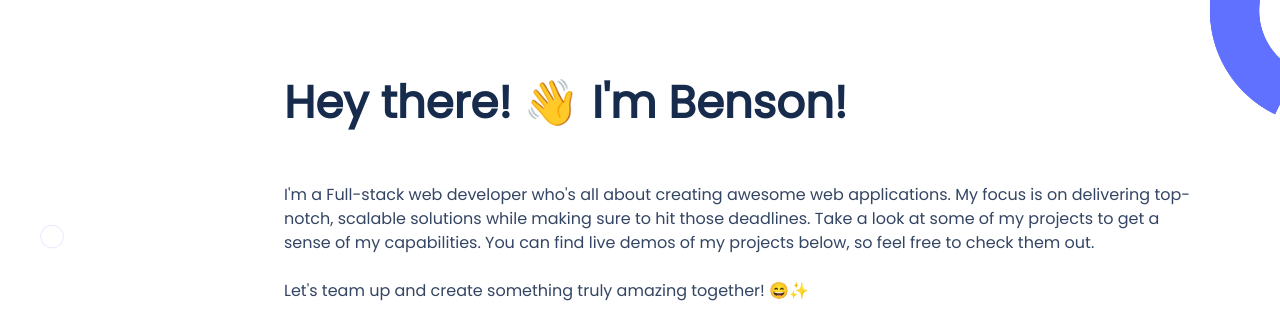
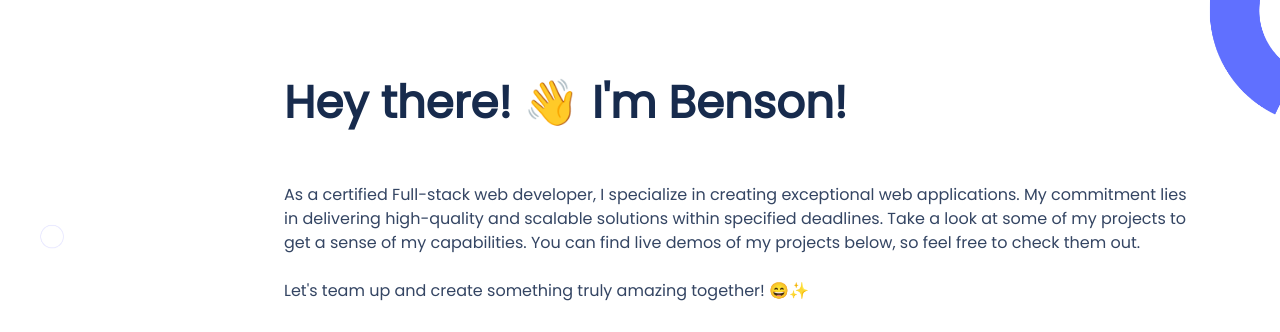
Before and after one commit to BenMKT/Portfolio, a website: page index.html in a window 1280 px wide. Shown: the part 219-551 px from the top of the page. Drawn offline with Linux system fonts and the light colour scheme.

Commit message:
Refactor introduction paragraph in index.html

```diff
--- a/index.html
+++ b/index.html
@@ -46,9 +46,7 @@
       <section id="headerarticle">
         <h1>Hey there! 👋 I'm Benson!</h1>
         <p>
-          I'm a Full-stack web developer who's all about creating awesome web
-          applications. My focus is on delivering top-notch, scalable solutions
-          while making sure to hit those deadlines. Take a look at some of my
+          As a certified Full-stack web developer, I specialize in creating exceptional web applications. My commitment lies in delivering high-quality and scalable solutions within specified deadlines. Take a look at some of my
           projects to get a sense of my capabilities. You can find live demos of
           my projects below, so feel free to check them out.<br><br> Let's team up and
           create something truly amazing together! 😄✨
```
